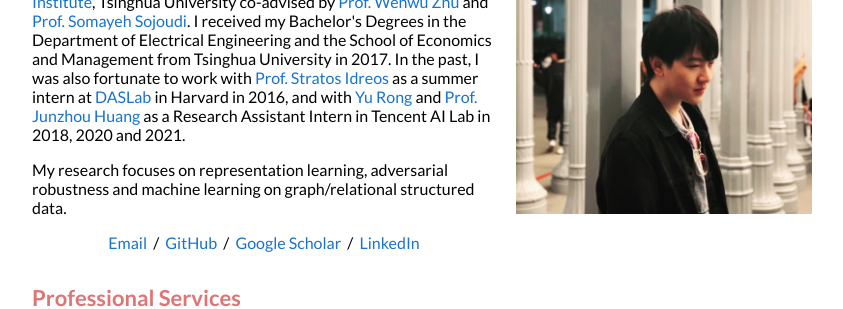
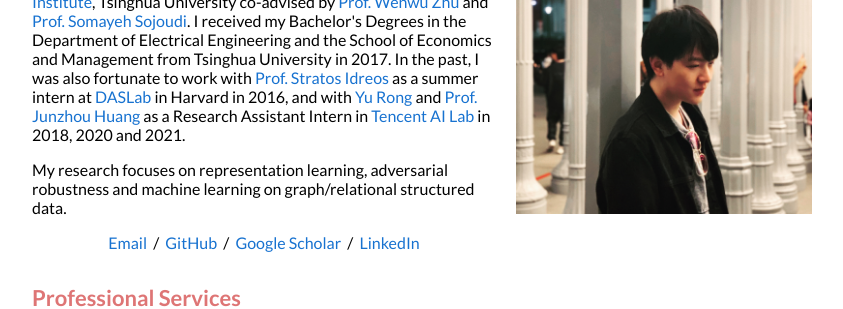
Before and after one commit to hchang95/hchang95.github.io, a Jekyll site: the page built from _posts/2021-03-01-arxiv-1.markdown, in a window 1280 px wide. Shown: the part 149-458 px from the top of the page, without its empty margins (216-1059 px from the left). Built offline with Jekyll 4.4.1, drawn with Linux system fonts in a browser that asks for light colours; part of the change alters nothing that is shown.

```diff
--- a/_layouts/default.html
+++ b/_layouts/default.html
@@ -30,7 +30,7 @@
               <p style="text-align:center">
                 <i>changh at berkeley dot edu </i>
               </p>
-              <p>I am a 4th year PhD student in the <a href="https://tbsi.berkeley.edu">Tsinghua-Berkeley Shenzhen Institute</a>, Tsinghua University co-advised by <a href="https://ieeexplore.ieee.org/author/37065056700">Prof. Wenwu Zhu</a> and <a href="https://people.eecs.berkeley.edu/~sojoudi/">Prof. Somayeh Sojoudi</a>. I received my Bachelor's Degrees in the Department of Electrical Engineering and the School of Economics and Management from Tsinghua University in 2017. In the past, I was also fortunate to work with <a href="https://stratos.seas.harvard.edu">Prof. Stratos Idreos</a> as a summer intern at <a href="http://daslab.seas.harvard.edu">DASLab</a> in Harvard in 2016, and with <a href="https://scholar.google.com.hk/citations?user=itezhEMAAAAJ">Yu Rong</a> and <a href="http://ranger.uta.edu/~huang/">Prof. Junzhou Huang</a> as a Research Assistant Intern in Tencent AI Lab in 2018, 2020 and 2021.
+              <p>I am a 4th year PhD student in the <a href="https://tbsi.berkeley.edu">Tsinghua-Berkeley Shenzhen Institute</a>, Tsinghua University co-advised by <a href="https://ieeexplore.ieee.org/author/37065056700">Prof. Wenwu Zhu</a> and <a href="https://people.eecs.berkeley.edu/~sojoudi/">Prof. Somayeh Sojoudi</a>. I received my Bachelor's Degrees in the Department of Electrical Engineering and the School of Economics and Management from Tsinghua University in 2017. In the past, I was also fortunate to work with <a href="https://stratos.seas.harvard.edu">Prof. Stratos Idreos</a> as a summer intern at <a href="http://daslab.seas.harvard.edu">DASLab</a> in Harvard in 2016, and with <a href="https://scholar.google.com.hk/citations?user=itezhEMAAAAJ">Yu Rong</a> and <a href="http://ranger.uta.edu/~huang/">Prof. Junzhou Huang</a> as a Research Assistant Intern in <a href="https://ai.tencent.com">Tencent AI Lab</a> in 2018, 2020 and 2021.
               </p>
               <p>
                 My research focuses on representation learning, adversarial robustness and machine learning on graph/relational structured data.
```
